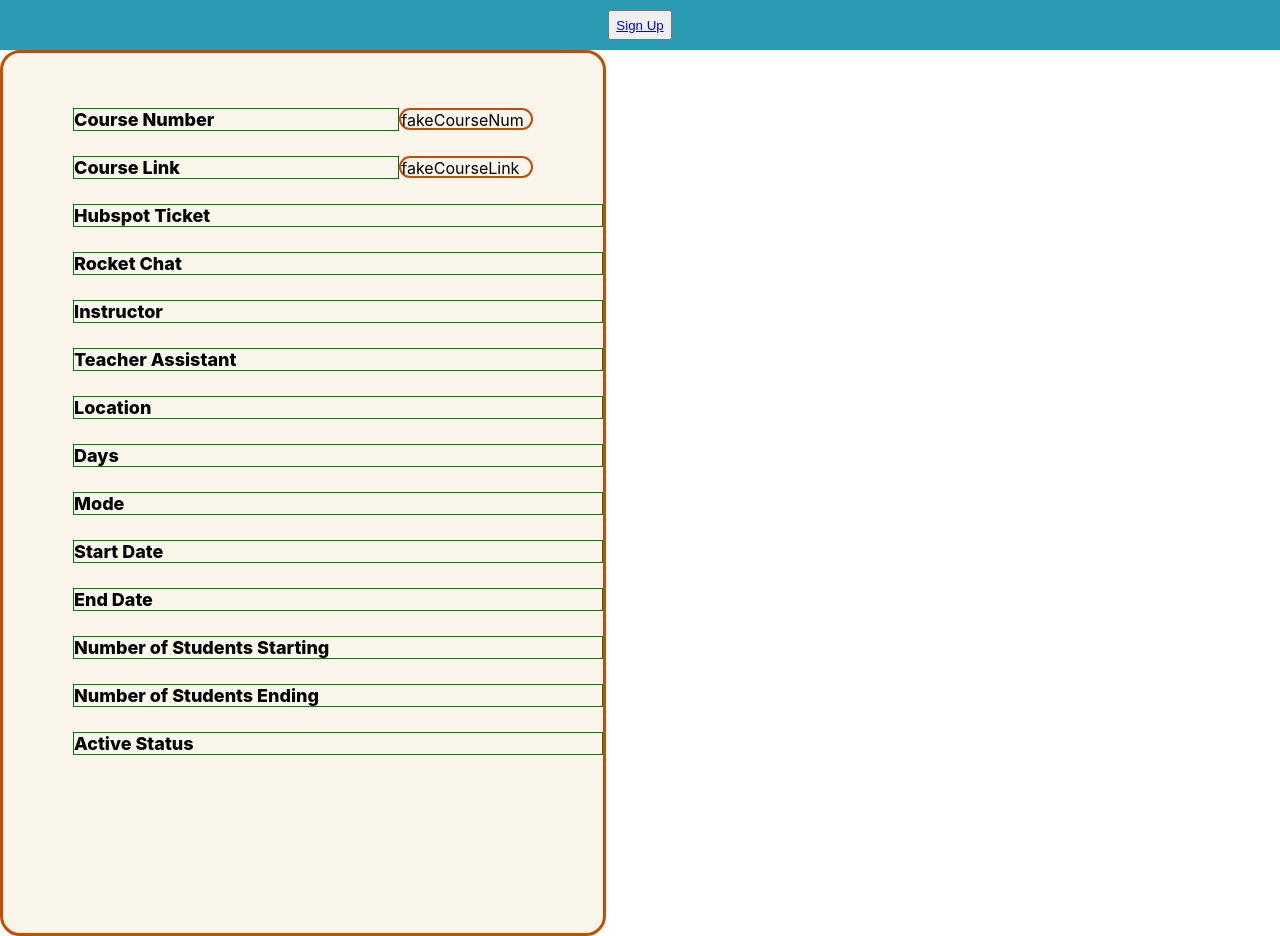
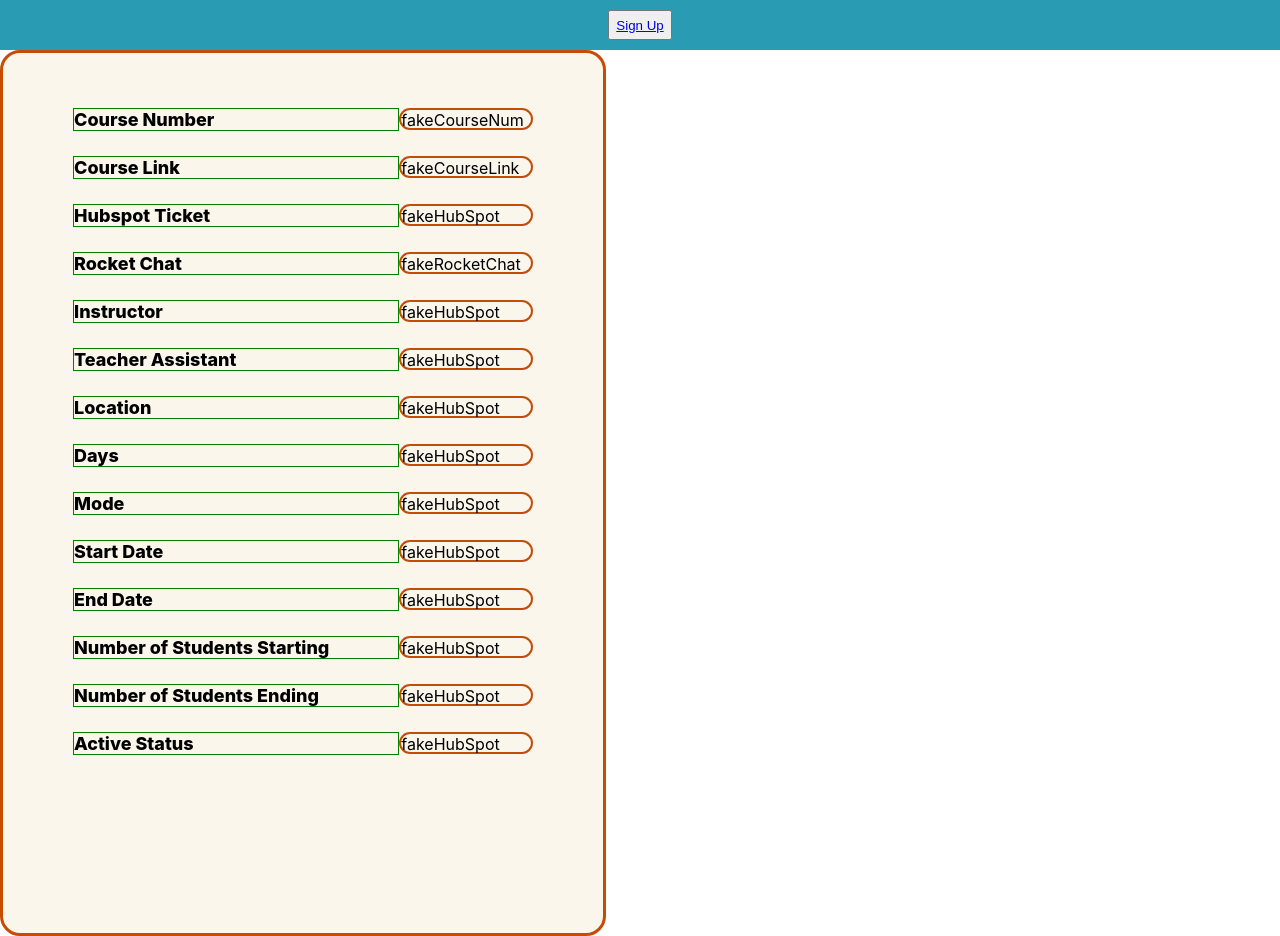
Before and after one commit to theMVPshop/gantt-app, a React (Create React App) app: page /coursedisplay in a window 1280 px wide. Built offline with nearby package versions, Linux system fonts and the light colour scheme.

Commit message:
took out fake in chorot display

```diff
--- a/src/components/Displays/CohortDisplay.js
+++ b/src/components/Displays/CohortDisplay.js
@@ -4,10 +4,9 @@ import { useForm } from "react-hook-form";
 import "./Displays.css"
 
 const CohortDisplay = (props) => {
-  let fakeCohortName = "FakeCohortName"
-  let fakeStartDate = "FakeStartDate"
-  let fakeGraduationDate = "FakeStartDate"
-
+  let CohortName = "FakeCohortName"
+  let StartDate = "FakeStartDate"
+  let GraduationDate = "FakeStartDate"
 
   return (
     <form className="cohortForm">
@@ -18,7 +17,7 @@ const CohortDisplay = (props) => {
 
           <div className="input display">
             {/* grab correct data from state from props */}
-            {fakeCohortName}
+            {CohortName}
           </div>
 
         </div>
@@ -27,7 +26,7 @@ const CohortDisplay = (props) => {
           <label className="label display-label">Start Date</label>
           <div className="input display">
             {/* grab correct data from state from props */}
-            {fakeStartDate}
+            {StartDate}
           </div>
         </div>
 
@@ -35,7 +34,7 @@ const CohortDisplay = (props) => {
           <label className="label display-label">Graduation Date</label>
           <div className="input display">
             {/* grab correct data from state from props */}
-            {fakeGraduationDate}
+            {GraduationDate}
           </div>
         </div>
 
--- a/src/components/Displays/CourseDisplay.js
+++ b/src/components/Displays/CourseDisplay.js
@@ -14,7 +14,7 @@ const CourseDisplay = (props) => {
   let courseLink= "fakeCourseLink";
   let hubSpotTicket= "fakeHubSpot";
   let rocketChat= "fakeRocketChat";
-  let instructor= "fakeInstructore";
+  let instructor= "fakeInstructor";
   let teacherAssistant= "fakeTA";
   let location= "fakeLocation";
   let days= "fakeDays";
@@ -89,7 +89,11 @@ const CourseDisplay = (props) => {
                 return prev;
               });
             }}
+
           /> */}
+          <div className="input display-input">
+            {hubSpotTicket}
+          </div>
         </div>
 
         <div className="info">
@@ -107,6 +111,9 @@ const CourseDisplay = (props) => {
               });
             }}
           /> */}
+          <div className="input display-input">
+            {rocketChat}
+          </div>
         </div>
 
         <div className="info">
@@ -124,6 +131,9 @@ const CourseDisplay = (props) => {
               });
             }}
           /> */}
+          <div className="input display-input">
+            {hubSpotTicket}
+          </div>
         </div>
         <div className="info">
           <label className="label display-label">Teacher Assistant</label>
@@ -140,6 +150,9 @@ const CourseDisplay = (props) => {
               });
             }}
           /> */}
+          <div className="input display-input">
+            {hubSpotTicket}
+          </div>
         </div>
 
         <div className="info">
@@ -161,6 +174,9 @@ const CourseDisplay = (props) => {
             <option value="ttcu">TTCU</option>
             <option value="ttcuMarbleFalls">TTCU - Marble Falls</option>
           </select> */}
+          <div className="input display-input">
+            {hubSpotTicket}
+          </div>
         </div>
 
         <div className="info">
@@ -180,6 +196,9 @@ const CourseDisplay = (props) => {
             <option value="partTimeTuesThurs">Tues/Thurs</option>
             <option value="fullTime">Full Time</option>
           </select> */}
+          <div className="input display-input">
+            {hubSpotTicket}
+          </div>
         </div>
 
         <div className="info">
@@ -198,6 +217,9 @@ const CourseDisplay = (props) => {
             <option value="online">Online</option>
             <option value="inPerson">In-Person</option>
           </select> */}
+          <div className="input display-input">
+            {hubSpotTicket}
+          </div>
         </div>
 
         <div className="info">
@@ -215,6 +237,9 @@ const CourseDisplay = (props) => {
               });
             }}
           /> */}
+          <div className="input display-input">
+            {hubSpotTicket}
+          </div>
         </div>
 
         <div className="info">
@@ -232,6 +257,9 @@ const CourseDisplay = (props) => {
               });
             }}
           /> */}
+          <div className="input display-input">
+            {hubSpotTicket}
+          </div>
         </div>
 
         <div className="info">
@@ -249,6 +277,9 @@ const CourseDisplay = (props) => {
               });
             }}
           /> */}
+          <div className="input display-input">
+            {hubSpotTicket}
+          </div>
         </div>
 
         <div className="info">
@@ -266,6 +297,9 @@ const CourseDisplay = (props) => {
               });
             }}
           /> */}
+          <div className="input display-input">
+            {hubSpotTicket}
+          </div>
         </div>
 
         <div className="info">
@@ -281,10 +315,13 @@ const CourseDisplay = (props) => {
                 return prev;
               });
             }}
+
           />
           <span className="slider round"></span> */}
+          <div className="input display-input">
+            {hubSpotTicket}
+          </div>
         </div>
-
         {/* <input className="submit" value="Save" onClick={pushFormData} /> */}
       </form>
     </div>
```
